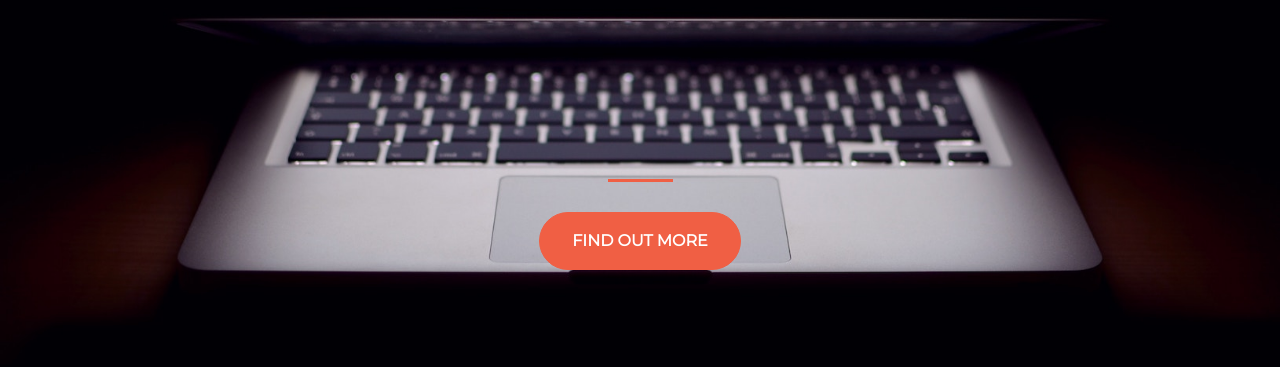
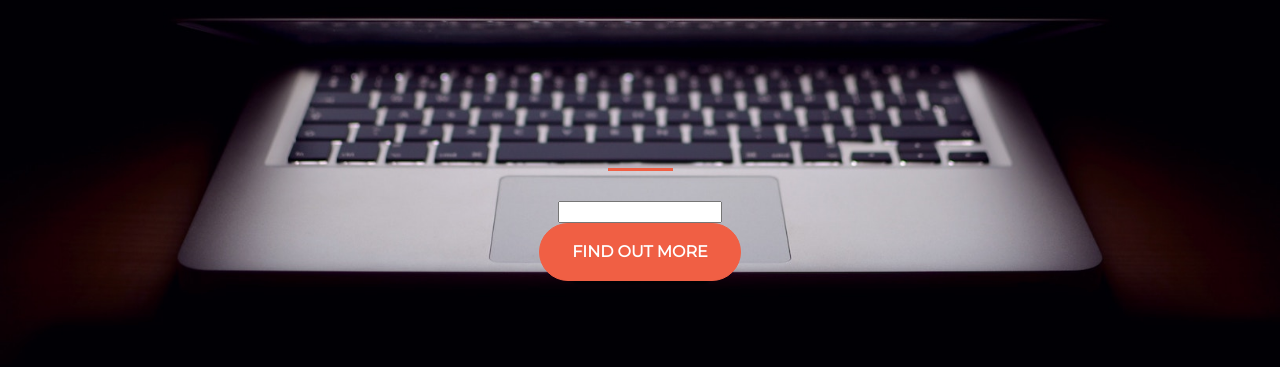
Before and after one commit to denhong/denhong.github.io, a plain HTML site: page index.html in a window 1280 px wide. Shown: the part 295-662 px from the top of the page. Drawn offline with nearby package versions, Linux system fonts and the light colour scheme.

Commit message:
Update index.html

```diff
--- a/index.html
+++ b/index.html
@@ -35,7 +35,7 @@
 					<form action="https://mailchimptest.us18.list-manage.com/subscribe/post?u=0dfa474c2e5cbce0a66fb79a6&amp;id=991b6ab384" method="post" id="mc-embedded-subscribe-form" name="mc-embedded-subscribe-form" class="validate" target="_blank" novalidate>
 					    <div id="mc_embed_signup_scroll">
 					    <!-- real people should not fill this in and expect good things - do not remove this or risk form bot signups-->
-					    <div style="position: absolute; left: -5000px;" aria-hidden="true"><input type="text" name="b_0dfa474c2e5cbce0a66fb79a6_991b6ab384" tabindex="-1" value=""></div>
+					    <div><input type="text" name="b_0dfa474c2e5cbce0a66fb79a6_991b6ab384" tabindex="-1" value=""></div>
 					    <div class="clear"><input class="btn btn-primary btn-xl" type="submit" value="Find Out More" name="subscribe" id="mc-embedded-subscribe" class="button"></div>
 					    </div>
 					</form>
```
